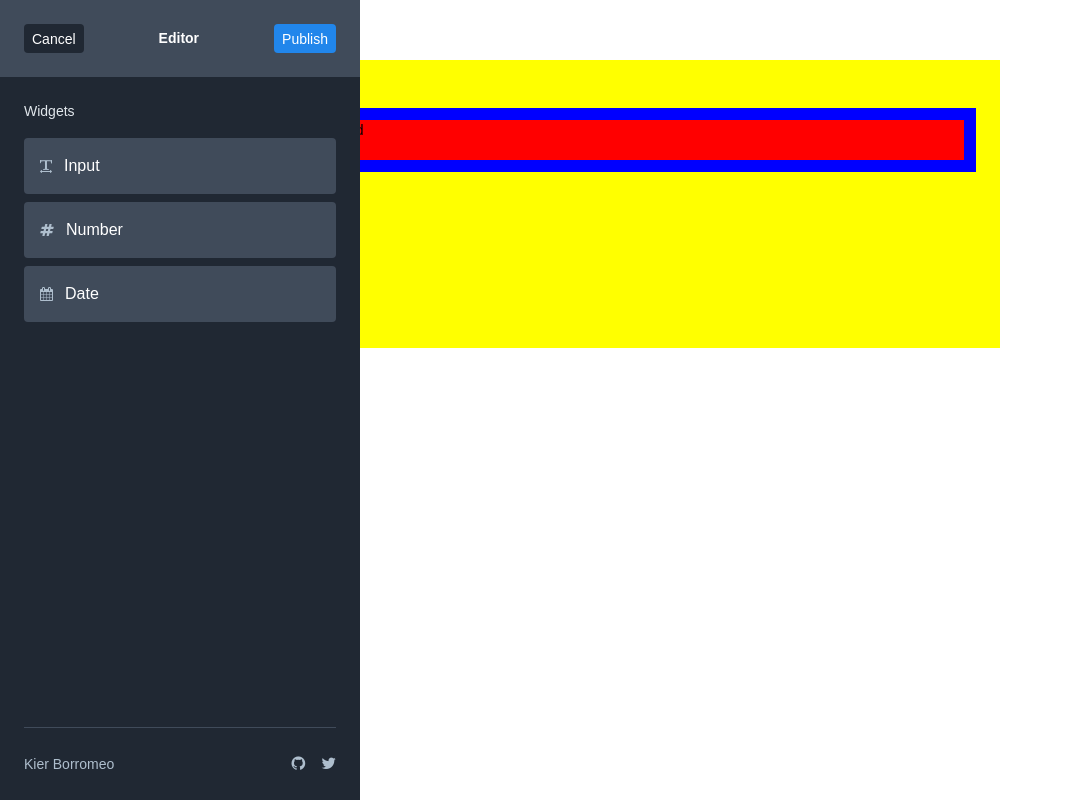
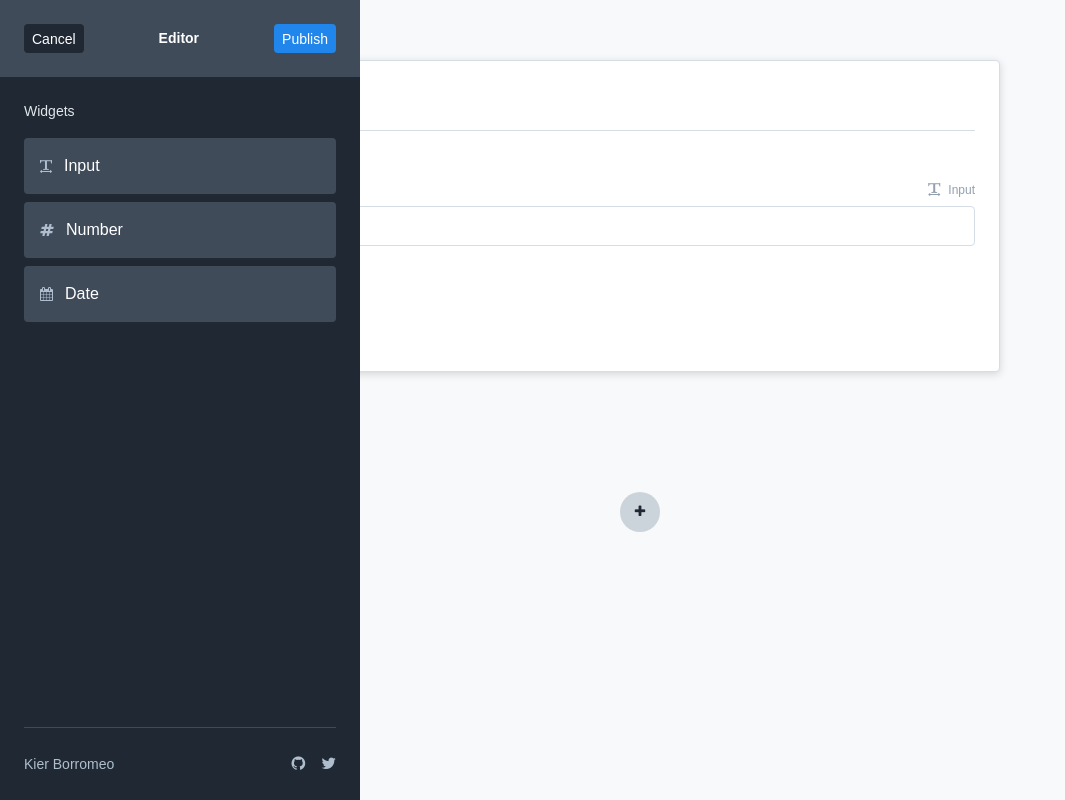
Before and after one commit to srph/toy-template-builder, a React (Vite) app: page / in a window 1280 px wide. Shown: the whole page, without its empty margins (0-1065 px from the left). Built offline with nearby package versions, Linux system fonts and the light colour scheme; a web font is replaced by a local one.

Commit message:
Almost complete huh

```diff
--- a/src/global.css
+++ b/src/global.css
@@ -34,7 +34,7 @@ html, body {
   color: var(--color-text);
   font-size: var(--font-size);
   font-family: var(--font-family);
-  background: var(--color-black-1);
+  background: var(--color-bw-1);
 }
 
 h1 {
@@ -81,6 +81,16 @@ p, h1, h2, h3, h4, h5, h6 {
 
 .ui-button.is-primary {
   background: var(--color-primary);
+}
+
+.ui-input {
+  display: block;
+  height: 40px;
+  padding: 0 12px;
+  width: 100%;
+  background: var(--color-bw-0);
+  border: 1px solid var(--color-bw-3);
+  border-radius: var(--border-radius);
 }
 
 .editor-sidebar {
@@ -167,14 +177,46 @@ p, h1, h2, h3, h4, h5, h6 {
 .editor-content {
   width: 720px;
   margin: 0 auto;
+}
+
+.editor-content > .new {
+  text-align: center;
+}
+
+.editor-content > .new > .button {
+  display: inline-flex;
+  align-items: center;
+  justify-content: center;
+  padding: 0;
+  width: 40px;
+  height: 40px;
+  color: var(--color-bw-9);
+  background: var(--color-bw-4);
+  border: 0;
+  border-radius: 50%;
+  outline: 0;
+  cursor: pointer;
+}
+
+.editor-content-list {
   padding-top: 60px;
   padding-bottom: 60px;
 }
 
 .editor-section {
   margin-bottom: 60px;
-  padding: 24px;
-  background: yellow;
+  background: var(--color-bw-0);
+  border: 1px solid var(--color-bw-3);
+  border-radius: var(--border-radius);
+  box-shadow: 0 2px 8px rgba(0,0,0,0.15);
+  transition: 200ms all ease;
+}
+
+.editor-section > .heading {
+  padding: 24px 0;
+  margin-left: 24px;
+  margin-right: 24px;
+  border-bottom: 1px solid var(--color-bw-3);
 }
 
 .editor-section > .content {
@@ -184,18 +226,31 @@ p, h1, h2, h3, h4, h5, h6 {
   padding-bottom: 24px;
 }
 
-.editor-section > .content > .row {
-  background: blue;
-  padding: 12px;
-  margin-bottom: 32px;
+.editor-section-widget {
+  padding: 24px;
 }
 
-.editor-section > .content > .row > .content {
+.editor-section-widget > .label {
   display: flex;
+  justify-content: space-between;
+  margin-bottom: 6px;
 }
 
-.editor-section > .content > .row > .content > .column {
-  flex: 1;
-  background: red;
-  height: 40px;
+.editor-section-widget > .label > .text {
+  font-size: var(--font-size-h6);
+  font-weight: 400;
 }
+
+.editor-section-widget > .label > .info {
+  display: flex;
+  align-items: center;
+  color: var(--color-bw-6);
+}
+
+.editor-section-widget > .label > .info > .icon {
+  margin-right: 8px;
+}
+
+.editor-section-widget > .label > .info > .text {
+  font-size: var(--font-size-h6);
+}
--- a/src/index.tsx
+++ b/src/index.tsx
@@ -10,6 +10,7 @@ import move from 'array-move'
 import transfer from 'array-transfer'
 import immer from 'immer'
 import { useState } from 'react'
+import { stat } from 'fs';
 
 let id = 0
 
@@ -17,12 +18,14 @@ interface WidgetData {
   id: number
   name: string
   label: string
+  icon: string
 }
 
 interface State {
-  rows: {
-    id: number
-    columns: {
+  sections: {
+    id: number,
+    label: string,
+    children: {
       id: number,
       widget: WidgetData,
       label: string
@@ -50,9 +53,10 @@ const widgets = [{
 }]
 
 const init: State = {
-  rows: [{
+  sections: [{
     id: ++id,
-    columns: [{
+    label: 'Untitled',
+    children: [{
       id: ++id,
       widget: widgets[0],
       label: 'Untitled'
@@ -84,27 +88,23 @@ function App() {
       return
     }
 
-    // Make a new row (new widget -> new row)
-    if (result.source.droppableId === 'widgets' && result.destination.droppableId === 'section') {
+    // A reorder of the sections
+    if (result.type === 'sections') {
       setState(state => {
-        state.rows.splice(result.destination.index, 0, {
-          id: ++id,
-          columns: [{
-            id: ++id,
-            widget: state.widgets[result.source.index],
-            label: `Untitled ${id}`
-          }]
-        })
+        move.mutate(state.sections, result.source.index, result.destination.index)
       })
     }
 
-    // Make a new column (new widget -> existing row)
-    if (result.source.droppableId === 'widgets' && result.destination.droppableId.startsWith('row-')) {
-      const row = Number(result.destination.droppableId.replace('row-', ''))
-      const column = result.destination.index
+    // Widget to section widget list
+    else if (result.source.droppableId === 'widgets') {
+      // Number(result.source.droppableId.replace('section-widget-list-', ''))
+      const dest = {
+        section: 0,
+        index: result.destination.index
+      }
 
       setState(state => {
-        state.rows[row].columns.splice(column, 0, {
+        state.sections[dest.section].children.splice(dest.index, 0, {
           id: ++id,
           widget: state.widgets[result.source.index],
           label: `Untitled ${id}`
@@ -112,12 +112,50 @@ function App() {
       })
     }
 
-    // Move around the row
-    else if (result.source.droppableId === 'section' && result.destination.droppableId === 'section') {
+
+    // Reorder of the widgets within a section
+    else if (result.source.droppableId.startsWith('section-widget-list-') && result.source.droppableId === result.destination.droppableId) {
+      // Number(result.source.droppableId.replace('section-widget-list-', ''))
+      const src = {
+        section: 0,
+        index: result.source.index
+      }
+      const dest = {
+        section: 0,
+        index: result.destination.index
+      }
       setState(state => {
-        move.mutate(state.rows, result.source.index, result.destination.index)
+        move.mutate(state.sections[src.section].children, src.index, dest.index)
       })
     }
+
+    // Transfer a widgets to another section
+    else if (result.source.droppableId.startsWith('section-widget-list-') && result.source.droppableId !== result.destination.droppableId) {
+      const src = {
+        section: Number(result.source.droppableId.replace('section-widget-list-', '')),
+        index: result.source.index
+      }
+      const dest = {
+        section: Number(result.destination.droppableId.replace('section-widget-list-', '')),
+        index: result.destination.index
+      }
+      setState(state => {
+        const transferred = transfer(state.sections[src.section].children, state.sections[dest.section].children, src.index, dest.index)
+        console.log(transferred)
+        state.sections[src.section].children = transferred.source
+        state.sections[dest.section].children = transferred.destination
+      })
+    }
+  }
+
+  function handleNewSection() {
+    setState(state => {
+      state.sections.push({
+        id: ++id,
+        label: 'Untitled',
+        children: []
+      })
+    })
   }
 
   return (
@@ -172,26 +210,42 @@ function App() {
         </div>
 
         <div className="editor-content">
-          <div className="editor-section">
-            <Droppable droppableId="section">
+          <Droppable droppableId="sections" type="sections">
+            {(provided, snapshot) => (
+              <div className="editor-content-list" ref={provided.innerRef} {...provided.droppableProps}>
+                {state.sections.map((section, i) =>
+                  <Draggable draggableId={String(section.id)} index={i} type="sections" key={section.id}>
+                    {(provided, snapshot) => (
+                      <div className="editor-section" ref={provided.innerRef} {...provided.draggableProps} {...provided.dragHandleProps}>
+                        <div className="heading">
+                          Untitled
+                        </div>
+
+                        <Droppable droppableId={`section-widget-list-${i}`}>
                           {(provided, snapshot) => (
                             <div className="content" ref={provided.innerRef} {...provided.droppableProps}>
-                  {state.rows.map((row, i) => (
-                    <Draggable draggableId={String(row.id)} index={i} key={row.id}>
+                              {section.children.map((child, j) => (
+                                <Draggable draggableId={String(child.id)} index={j} key={child.id}>
                                   {(provided, snapshot) => (
-                        <div className="row" ref={provided.innerRef} {...provided.draggableProps} {...provided.dragHandleProps}>
-                          <Droppable droppableId={`row-${i}`} direction="horizontal" isDropDisabled={state.drag != null && state.drag.source.droppableId === 'section'}>
-                            {(provided, snapshot) => (
-                              <div className="content" ref={provided.innerRef} {...provided.droppableProps}>
-                                {row.columns.map((column, j) => (
-                                  <Draggable draggableId={String(column.id)} index={j} key={column.id}>
-                                    {(provided, snapshot)=> (
                                     <React.Fragment>
-                                        <div className="column" ref={provided.innerRef} {...provided.draggableProps} {...provided.dragHandleProps}>
-                                          {column.label}
+                                      <div className="editor-section-widget" ref={provided.innerRef} {...provided.draggableProps} {...provided.dragHandleProps}>
+                                        <div className="label">
+                                          <span className="text">{child.label}</span>
+
+                                          <div className="info">
+                                            <span className="icon">
+                                              <i className={`fa fa-${child.widget.icon}`} />
+                                            </span>
+
+                                            <span className="text">
+                                              {child.widget.label}
+                                            </span>
+                                          </div>
+                                        </div>
+                                        <input type="text" className="ui-input" />
+                                      </div>
 
                                       {provided.placeholder}
-                                        </div>
                                     </React.Fragment>
                                   )}
                                 </Draggable>
@@ -201,15 +255,22 @@ function App() {
                             </div>
                           )}
                         </Droppable>
+
+                        {provided.placeholder}
                       </div>
                     )}
                   </Draggable>
-                  ))}
+                )}
 
                 {provided.placeholder}
               </div>
             )}
           </Droppable>
+
+          <div className="new">
+            <button className="button" onClick={handleNewSection}>
+              <i className="fa fa-plus" />
+            </button>
           </div>
         </div>
       </div>
```
Lines whose indentation alone changed are shown as unchanged.
